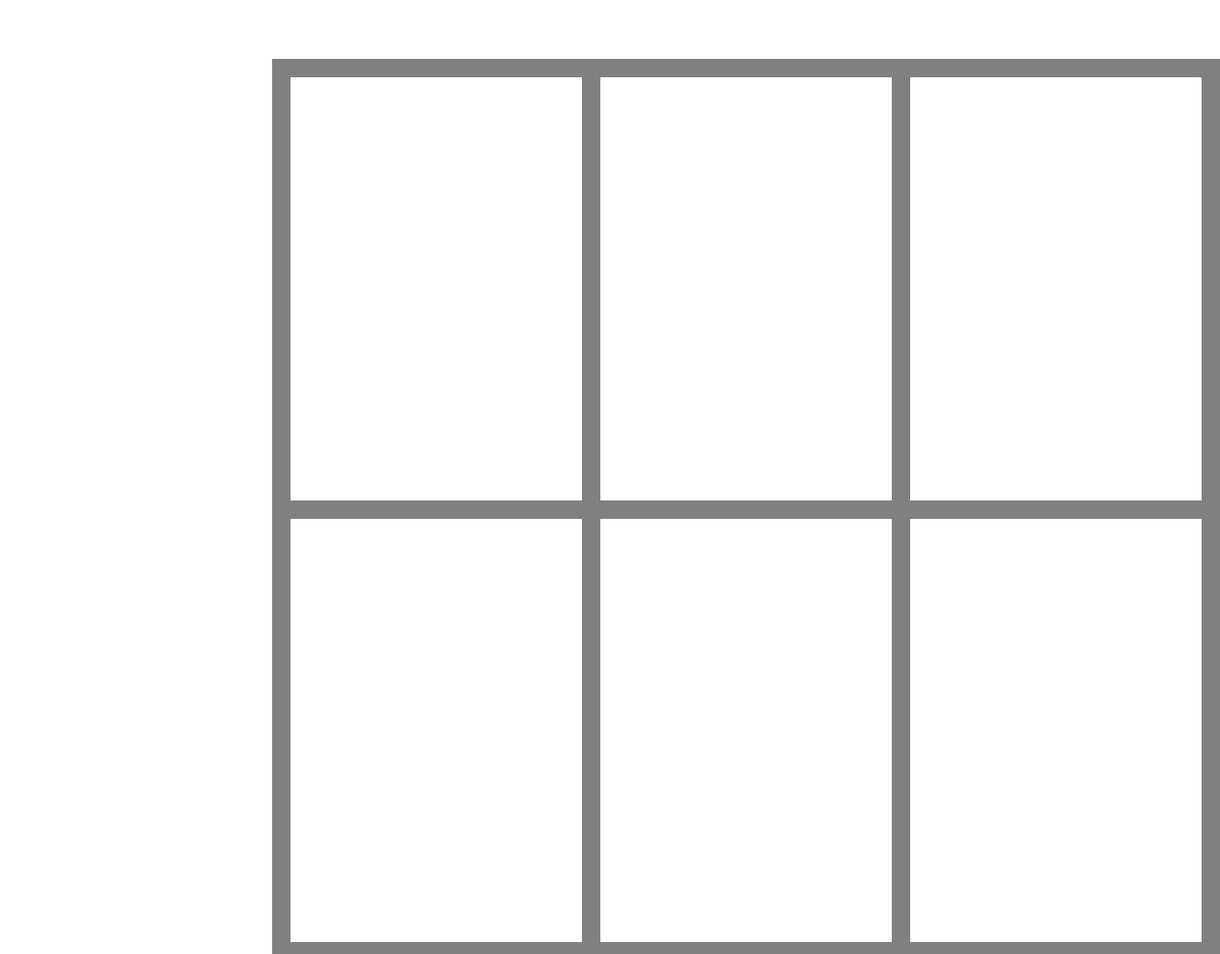
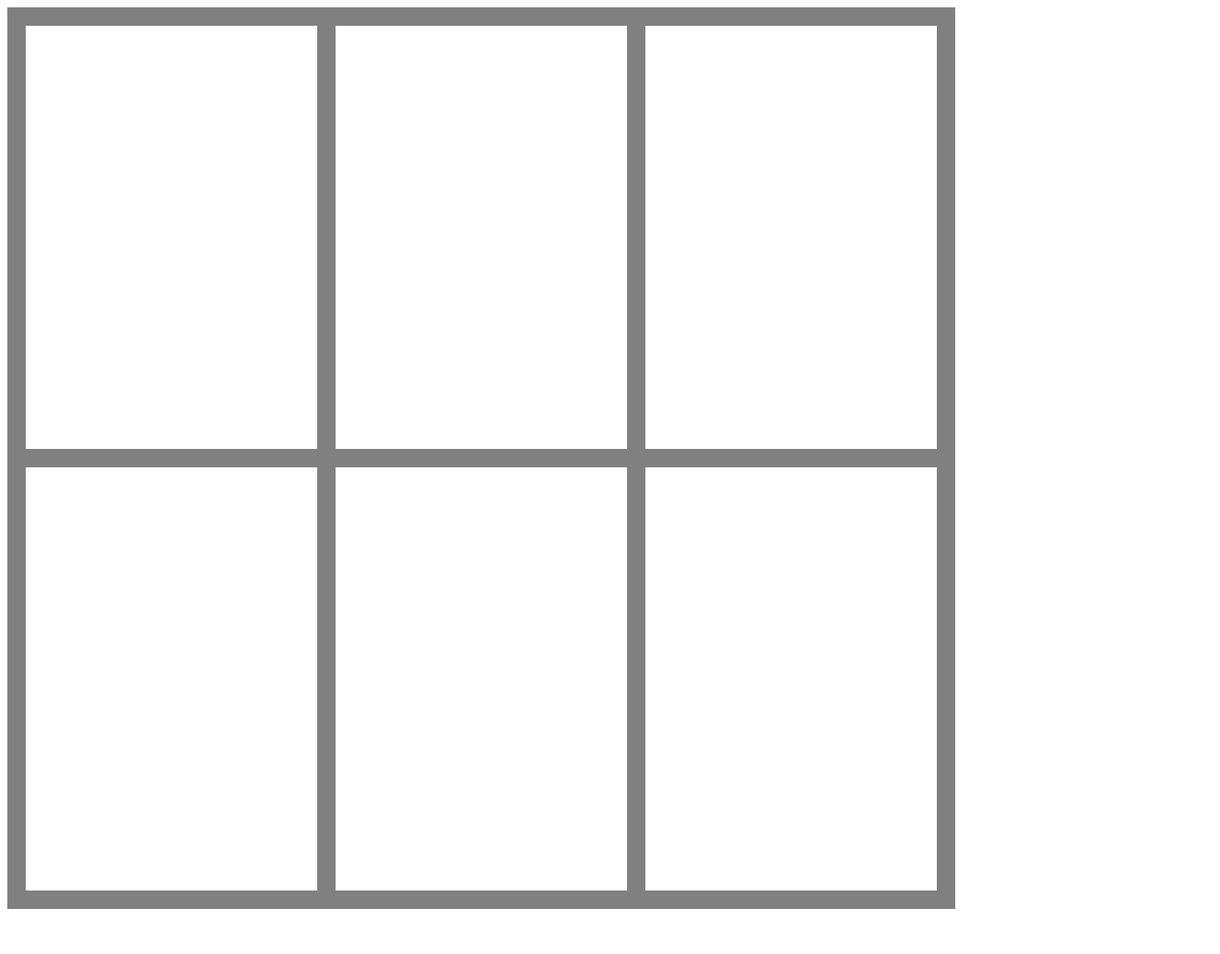
Before and after one commit to Premja123/flex_box_animation, a plain HTML site: page index.html in a window 1280 px wide. Shown: the top 1037 px of the page at 92% size, 1327 px wide, since content can reach past the window. After the commit the page ends 996 px from the top, so only its background shows below. Drawn offline with Linux system fonts and the light colour scheme.

Commit message:
23/08/2022 4:55PM

```diff
--- a/opt.css
+++ b/opt.css
@@ -17,7 +17,7 @@ body{
     height: 60rem;
     background-color: grey;
     border: 10px solid grey;
-    margin:4rem 0rem 5rem 18rem;
+    margin:0rem 0rem 0rem 0rem;
 }
 
 .fix{
```
